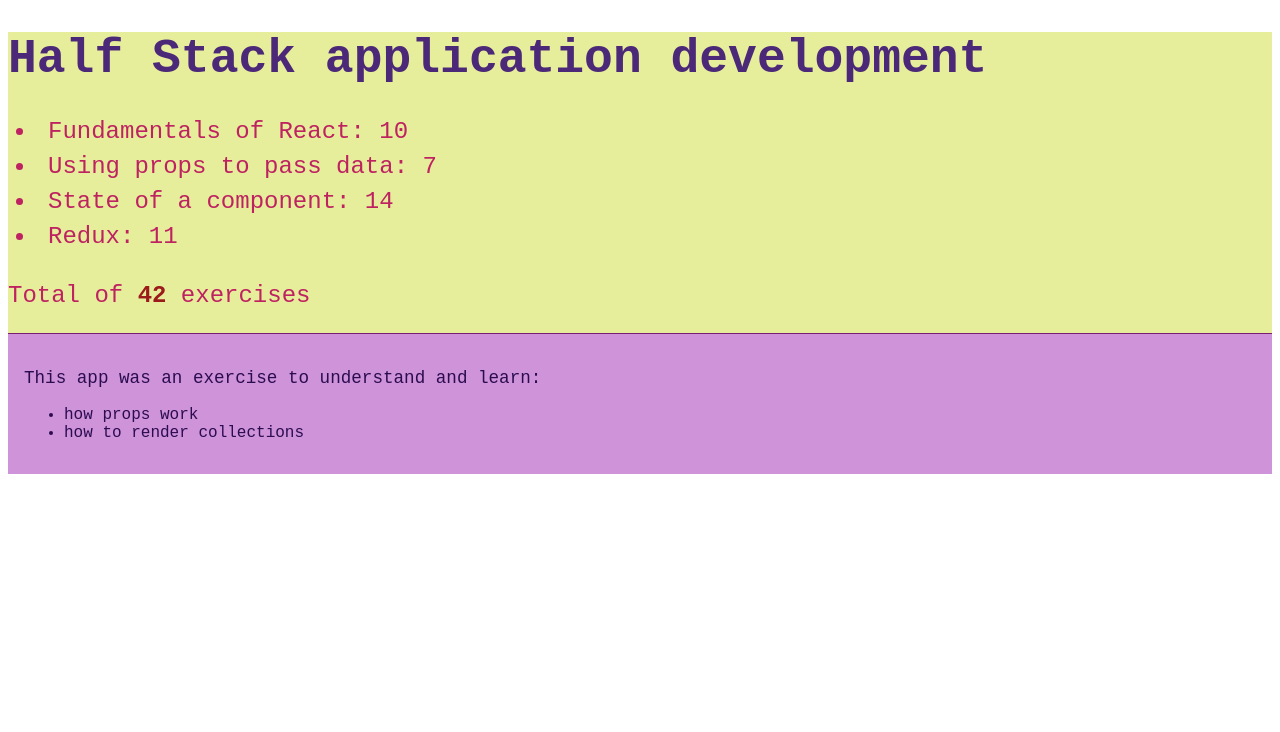
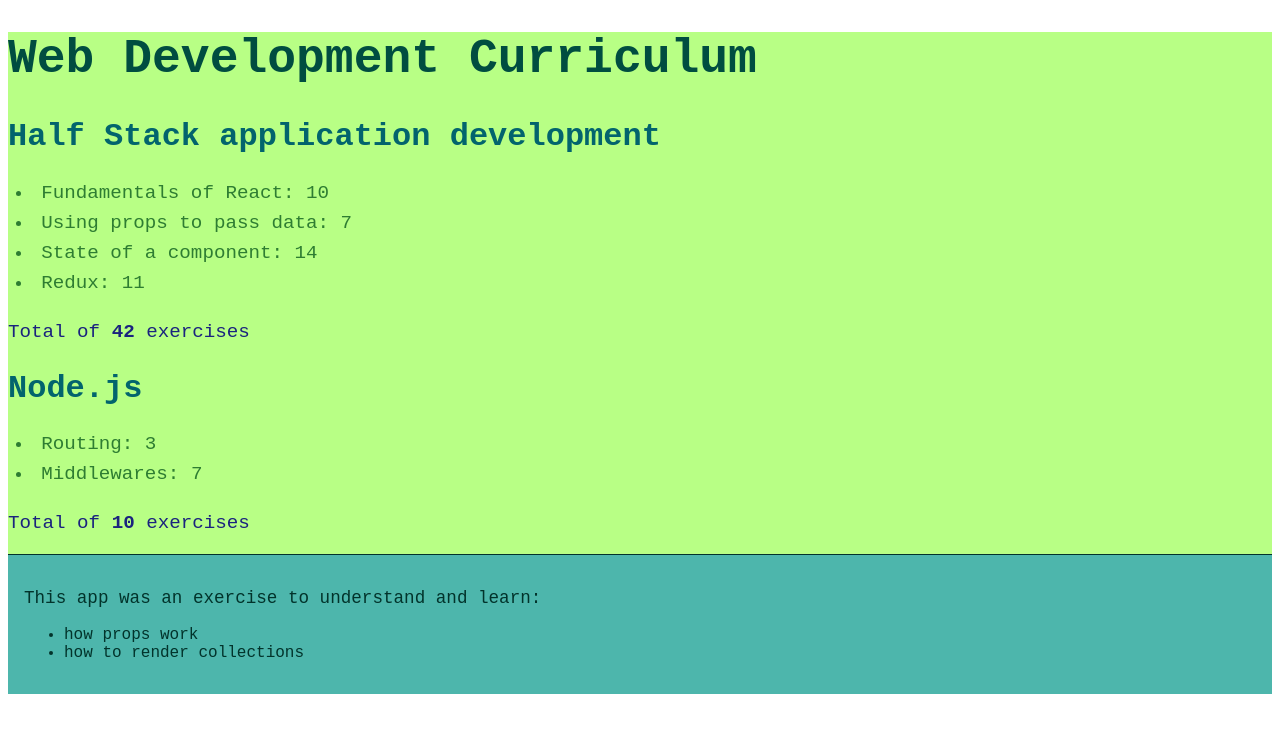
Before and after one commit to adelicia-js/fullstackopen-exercises, a React (Vite) app in the folder part2/course-info/: page / in a window 1280 px wide. Shown: the top 732 px of the page. Built offline with nearby package versions, Linux system fonts and the light colour scheme.

Commit message:
part 2.4

```diff
--- a/part2/course-info/src/App.jsx
+++ b/part2/course-info/src/App.jsx
@@ -3,7 +3,7 @@
 const Header = ({ courseArr }) => {
   return (
     <>
-      <h1 style={{ color: "#4C2878", fontSize: "3rem" }}>{courseArr.name}</h1>
+      <h2 style={{ color: "#02646D", fontSize: "2rem" }}>{courseArr.name}</h2>
     </>
   );
 };
@@ -16,7 +16,13 @@
 const Part = ({ partsArr }) => {
   return (
     <>
-      <li style={{ color: "#BE2260", fontSize: "1.5rem", padding:"0 0 0.5rem 0.5rem" }}>
+      <li
+        style={{
+          color: "#2E7D32",
+          fontSize: "1.2rem",
+          padding: "0 0 0.5rem 0.5rem",
+        }}
+      >
         {partsArr.name}: {partsArr.exercises}
       </li>
     </>
@@ -45,17 +51,17 @@
 };
 
 const Total = ({ courseArr }) => {
-  const exerciseValues = courseArr.parts.map((courseType)=>(courseType.exercises));
-  const total = exerciseValues.reduce((prevVal,currVal)=>(prevVal+currVal));
-  console.log("exercises array: ",exerciseValues)
-  console.log("total: ",total)
+  const exerciseValues = courseArr.parts.map(
+    (courseType) => courseType.exercises
+  );
+  const total = exerciseValues.reduce((prevVal, currVal) => prevVal + currVal);
+  console.log("exercises array: ", exerciseValues);
+  console.log("total: ", total);
   return (
     <>
-      <p style={{ color: "#BE2260", fontSize: "1.5rem" }}>
+      <p style={{ color: "#1A237E", fontSize: "1.2rem" }}>
         Total of{" "}
-        <span style={{ color: "#9B1A1A", fontWeight: "bolder" }}>
-          {total}
-        </span>{" "}
+        <span style={{ color: "#1A237E", fontWeight: "bolder" }}>{total}</span>{" "}
         exercises
       </p>
     </>
@@ -70,11 +76,17 @@
 
 const Desc = () => {
   return (
-    <div style={{backgroundColor: "#CE93D8", borderTop:"1px solid #7B1F73", padding:"1rem"}}>
-      <p style={{ color: "#2C0C51", fontSize: "1.1rem" }}>
+    <div
+      style={{
+        backgroundColor: "#4DB6AC",
+        borderTop: "1px solid #02332B",
+        padding: "1rem",
+      }}
+    >
+      <p style={{ color: "#02332B", fontSize: "1.1rem" }}>
         This app was an exercise to understand and learn:
       </p>
-      <ul style={{ color: "#2C0C51", fontSize: "1rem" }}>
+      <ul style={{ color: "#02332B", fontSize: "1rem" }}>
         <li>how props work</li>
         <li>how to render collections</li>
       </ul>
@@ -85,22 +97,29 @@
 const Course = ({ course }) => {
   return (
     <div>
-      <Header courseArr={course} />
-      <Content courseArr={course} />
-      <Total courseArr={course} />
+      <h1 style={{ color: "#004D40", fontSize: "3rem" }}>Web Development Curriculum</h1>
+      {course.map((courseType) => (
+        <div key={courseType.id}>
+          <Header courseArr={courseType} />
+          <Content courseArr={courseType} />
+          <Total courseArr={courseType} />
+        </div>
+      ))}
+
       <Desc />
     </div>
   );
 };
 
 Course.propTypes = {
-  course: PropTypes.object,
+  course: PropTypes.array,
 };
 
 const App = () => {
-  const course = {
+  const courses = [
+    {
+      name: "Half Stack application development",
       id: 1,
-    name: "Half Stack application development",
       parts: [
         {
           name: "Fundamentals of React",
@@ -123,11 +142,28 @@
           id: 4,
         },
       ],
-  };
+    },
+    {
+      name: "Node.js",
+      id: 2,
+      parts: [
+        {
+          name: "Routing",
+          exercises: 3,
+          id: 1,
+        },
+        {
+          name: "Middlewares",
+          exercises: 7,
+          id: 2,
+        },
+      ],
+    },
+  ];
 
   return (
-    <div style={{ fontFamily: "monospace", backgroundColor: "#E6EE9C" }}>
-      <Course course={course} />
+    <div style={{ fontFamily: "monospace", backgroundColor: "#B8FF85" }}>
+      <Course course={courses} />
     </div>
   );
 };
```
Lines whose indentation alone changed are shown as unchanged.
